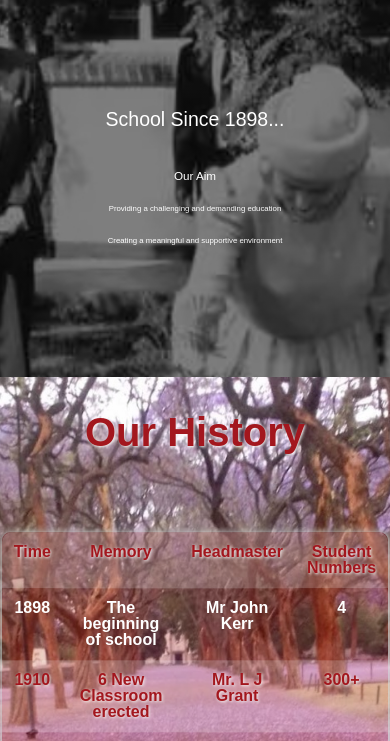
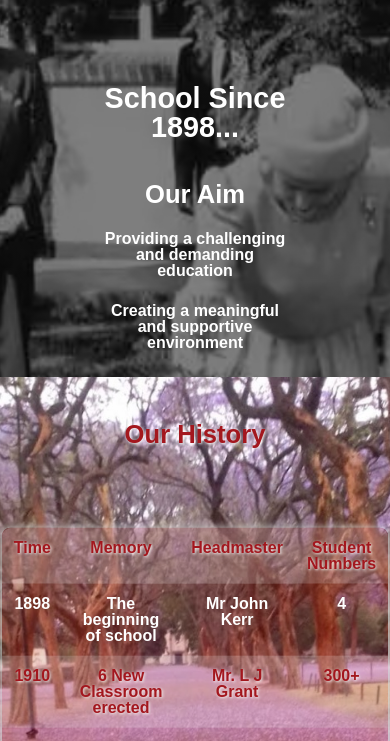
Before and after one commit to Gilman2022/princeEdwardSchool.github.io, a plain HTML site: page aboutUs.html in a window 390 px wide. Shown: the part 103-844 px from the top of the page. Drawn offline with nearby package versions, Linux system fonts and the light colour scheme.

Commit message:
Update aboutUs.css
updated codes for display hero texts

```diff
--- a/stylesheets.css/aboutUs.css
+++ b/stylesheets.css/aboutUs.css
@@ -36,21 +36,24 @@ header #topVideoBox {
 }
 
 .hero-text h1 {
-  font-size: 5vw;
+  font-size: 2.5rem;
   font-family: Arial, Helvetica, sans-serif;
+  font-weight: bold;
 
 }
 
 .hero-text h2 {
-  font-size: 3vw;
+  font-size: 2rem;
   font-family: Arial, Helvetica, sans-serif;
   margin-top: 2.5rem;
+  font-weight: bold;
 }
 
 .hero-text p {
-  font-size: 2vw;
+  font-size: 1.2rem;
   font-family: Arial, Helvetica, sans-serif;
   margin-top: 1.5rem;
+  font-weight: bold;
 }
 
 
@@ -91,7 +94,7 @@ th {
 }
 
 caption {
-  font-size: 2.5rem;
+  font-size: 2rem;
   padding-bottom: 5rem;
   font-weight: bolder;
 }
@@ -119,6 +122,18 @@ tr:last-child td:last-child { border-bottom-right-radius: 10px; }
 
 /*----------screen reducing mode */
 @media only screen and (min-width: 761px)  and (max-width:1030px) {
+  .hero-text h1 {
+    font-size: 1.8rem;
+  }
+
+  .hero-text h2, caption {
+    font-size: 1.6rem;
+  }
+
+  .hero-text p {
+    font-size: 1rem;
+  }
+
   table {
     margin-top: 5rem;
     transform: translateY(-30%);
@@ -155,4 +170,16 @@ tr:nth-child(even) {
     transform: translateY(-16%);
   }
 
+  .hero-text h1 {
+    font-size: 1.8rem;
+  }
+
+  .hero-text h2, caption {
+    font-size: 1.6rem;
+  }
+
+  .hero-text p {
+    font-size: 1rem;
+  }
+
 }
```
